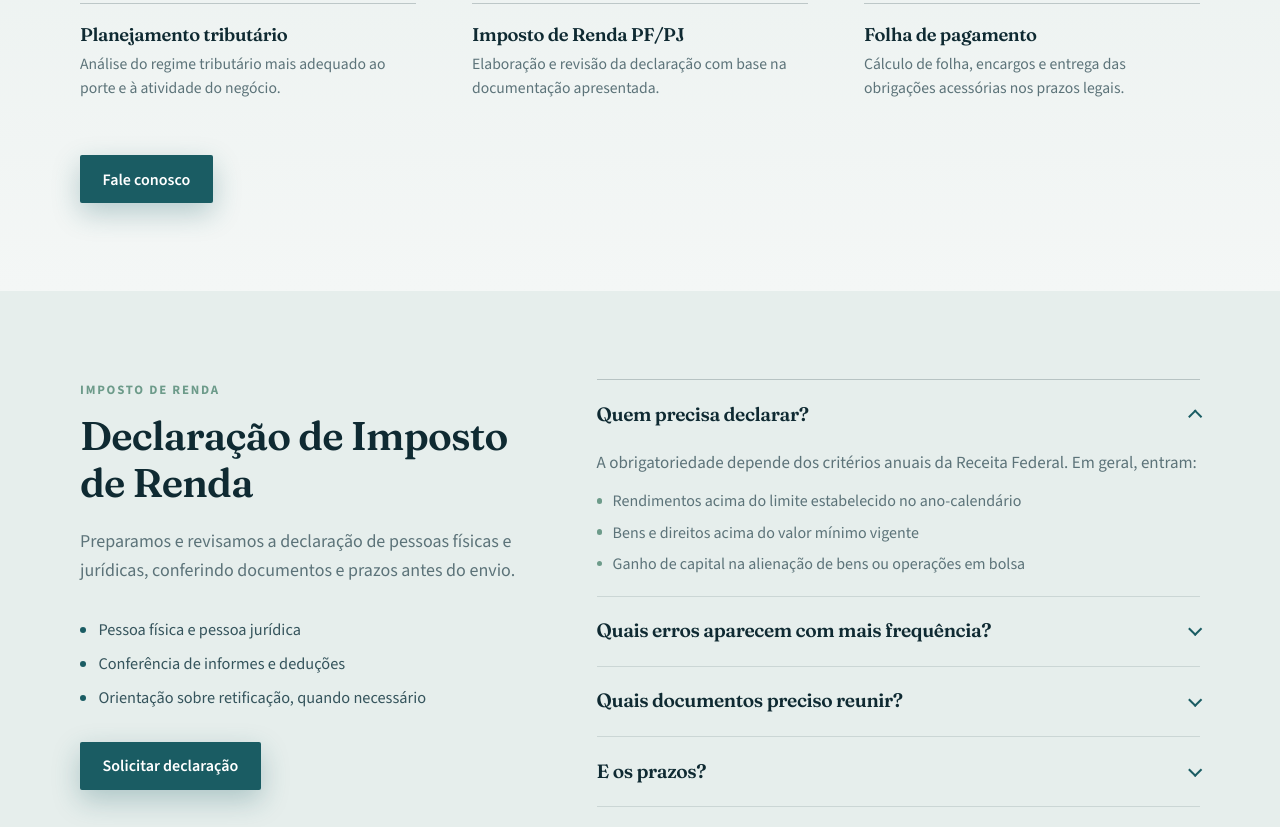
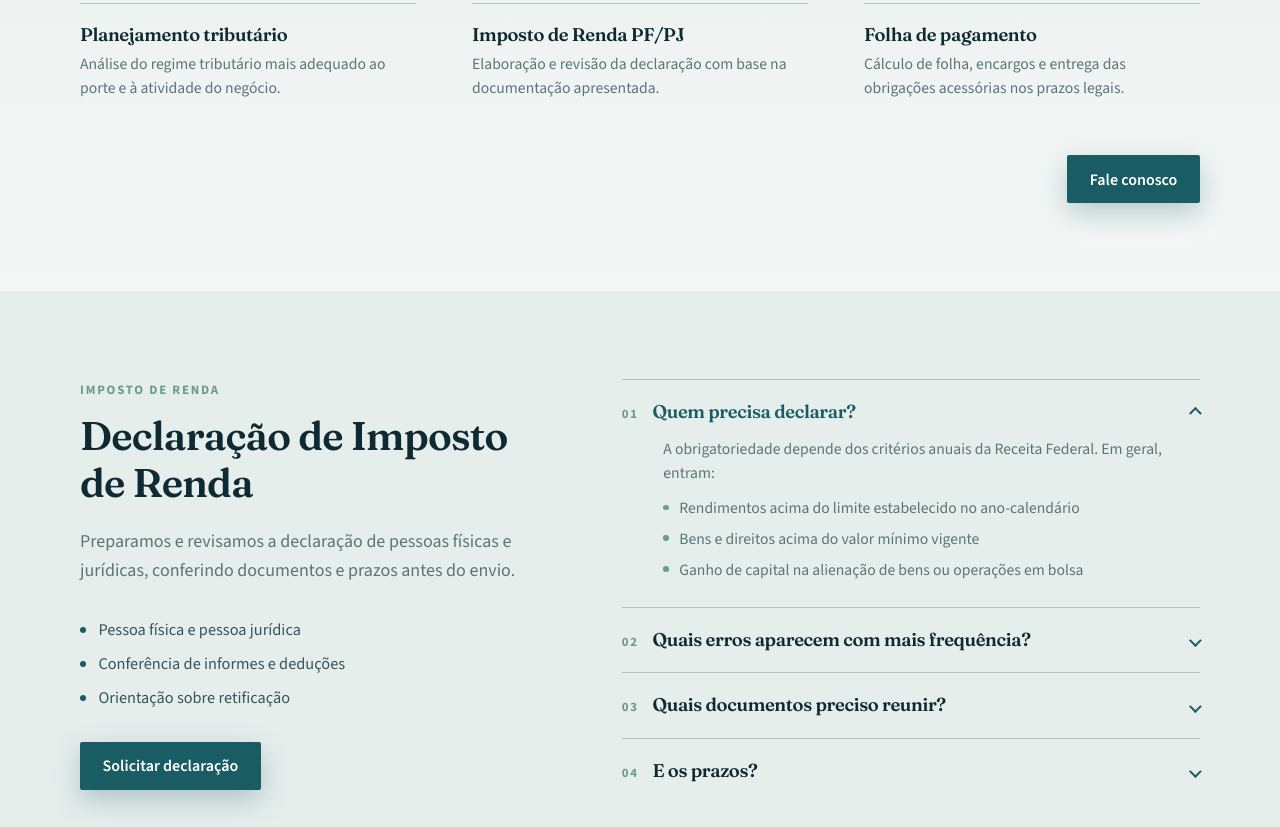
Before and after one commit to GiovanniFrozza/piramide-site, a website built with Vite: page index.html in a window 1280 px wide. Shown: the part 1173-2000 px from the top of the page. Built offline with nearby package versions, Linux system fonts and the light colour scheme.

Commit message:
Melhora o layout do FAQ em duas colunas e alinha o CTA de serviços à direita.
Co-authored-by: Cursor <cursoragent@cursor.com>

```diff
--- a/index.html
+++ b/index.html
@@ -164,7 +164,7 @@
             <ul class="ir-points">
               <li>Pessoa física e pessoa jurídica</li>
               <li>Conferência de informes e deduções</li>
-              <li>Orientação sobre retificação, quando necessário</li>
+              <li>Orientação sobre retificação</li>
             </ul>
             <a
               class="btn btn-primary"
@@ -179,7 +179,10 @@
 
           <div class="faq reveal reveal-delay-1" data-faq>
             <details class="faq-item" open>
-              <summary>Quem precisa declarar?</summary>
+              <summary>
+                <span class="faq-num" aria-hidden="true">01</span>
+                <span class="faq-q">Quem precisa declarar?</span>
+              </summary>
               <div class="faq-answer">
                 <p>A obrigatoriedade depende dos critérios anuais da Receita Federal. Em geral, entram:</p>
                 <ul>
@@ -191,7 +194,10 @@
             </details>
 
             <details class="faq-item">
-              <summary>Quais erros aparecem com mais frequência?</summary>
+              <summary>
+                <span class="faq-num" aria-hidden="true">02</span>
+                <span class="faq-q">Quais erros aparecem com mais frequência?</span>
+              </summary>
               <div class="faq-answer">
                 <ul>
                   <li>Omissão de rendimentos</li>
@@ -202,7 +208,10 @@
             </details>
 
             <details class="faq-item">
-              <summary>Quais documentos preciso reunir?</summary>
+              <summary>
+                <span class="faq-num" aria-hidden="true">03</span>
+                <span class="faq-q">Quais documentos preciso reunir?</span>
+              </summary>
               <div class="faq-answer">
                 <ul>
                   <li>Informes de rendimentos</li>
@@ -213,7 +222,10 @@
             </details>
 
             <details class="faq-item">
-              <summary>E os prazos?</summary>
+              <summary>
+                <span class="faq-num" aria-hidden="true">04</span>
+                <span class="faq-q">E os prazos?</span>
+              </summary>
               <div class="faq-answer">
                 <ul>
                   <li>O prazo de entrega segue o calendário oficial da Receita Federal</li>
--- a/src/style.css
+++ b/src/style.css
@@ -493,6 +493,8 @@ ul {
 
 .services-cta {
   margin-top: var(--space-xl);
+  display: flex;
+  justify-content: flex-end;
 }
 
 /* IR / FAQ */
@@ -502,13 +504,9 @@ ul {
 
 .ir-layout {
   display: grid;
-  grid-template-columns: minmax(16rem, 0.9fr) minmax(0, 1.2fr);
-  gap: var(--space-xl) clamp(2rem, 5vw, 4.5rem);
+  grid-template-columns: minmax(16rem, 0.95fr) minmax(0, 1.15fr);
+  gap: var(--space-xl) clamp(2rem, 5vw, 4rem);
   align-items: start;
-}
-
-.ir-intro h2 {
-  max-width: 18ch;
 }
 
 .ir-intro .section-lead {
@@ -541,26 +539,44 @@ ul {
 }
 
 .faq {
-  max-width: none;
   display: grid;
-  gap: 0;
-  border-top: 1px solid var(--color-line-strong);
+  gap: var(--space-md);
+  min-width: 0;
 }
 
 .faq-item {
-  border-bottom: 1px solid var(--color-line);
+  padding-top: var(--space-md);
+  border-top: 1px solid var(--color-line-strong);
 }
 
 .faq-item summary {
   display: flex;
-  align-items: center;
-  justify-content: space-between;
-  gap: var(--space-md);
-  padding: 1.35rem 0;
+  align-items: baseline;
+  gap: 0.85rem;
+  padding: 0;
   cursor: pointer;
   list-style: none;
+}
+
+.faq-item summary::-webkit-details-marker {
+  display: none;
+}
+
+.faq-num {
+  flex-shrink: 0;
+  font-family: var(--font-body);
+  font-size: 0.8rem;
+  font-weight: 700;
+  letter-spacing: 0.14em;
+  text-transform: uppercase;
+  color: var(--color-sage);
+  line-height: 1.6;
+}
+
+.faq-q {
+  flex: 1;
   font-family: var(--font-display);
-  font-size: 1.2rem;
+  font-size: 1.15rem;
   font-weight: 600;
   color: var(--color-ink);
   letter-spacing: -0.02em;
@@ -568,38 +584,38 @@ ul {
   transition: color 0.2s var(--ease);
 }
 
-.faq-item summary::-webkit-details-marker {
-  display: none;
-}
-
 .faq-item summary::after {
   content: "";
   flex-shrink: 0;
-  width: 0.65rem;
-  height: 0.65rem;
+  align-self: center;
+  width: 0.55rem;
+  height: 0.55rem;
+  margin-left: auto;
   border-right: 2px solid var(--color-teal);
   border-bottom: 2px solid var(--color-teal);
   transform: rotate(45deg);
   transition: transform 0.25s var(--ease);
-  margin-top: -0.2rem;
 }
 
 .faq-item[open] summary::after {
   transform: rotate(225deg);
-  margin-top: 0.2rem;
+  margin-top: 0.15rem;
 }
 
-.faq-item summary:hover {
+.faq-item[open] .faq-q,
+.faq-item summary:hover .faq-q {
   color: var(--color-teal);
 }
 
 .faq-answer {
-  padding: 0 0 1.25rem;
+  padding: var(--space-sm) 0 0.35rem 2.6rem;
 }
 
 .faq-answer p {
   color: var(--color-muted);
   margin: 0 0 var(--space-sm);
+  font-size: 0.98rem;
+  line-height: 1.5;
 }
 
 .faq-answer ul {
@@ -611,7 +627,7 @@ ul {
   position: relative;
   padding-left: 1rem;
   color: var(--color-muted);
-  font-size: 1rem;
+  font-size: 0.98rem;
   line-height: 1.5;
 }
 
@@ -825,10 +841,6 @@ ul {
     grid-template-columns: 1fr;
   }
 
-  .ir-intro h2 {
-    max-width: none;
-  }
-
   .contact-map,
   .contact-map iframe {
     min-height: 18rem;
@@ -845,6 +857,10 @@ ul {
 
   .services-grid {
     gap: var(--space-lg);
+  }
+
+  .faq-answer {
+    padding-left: 0;
   }
 }
 
```
